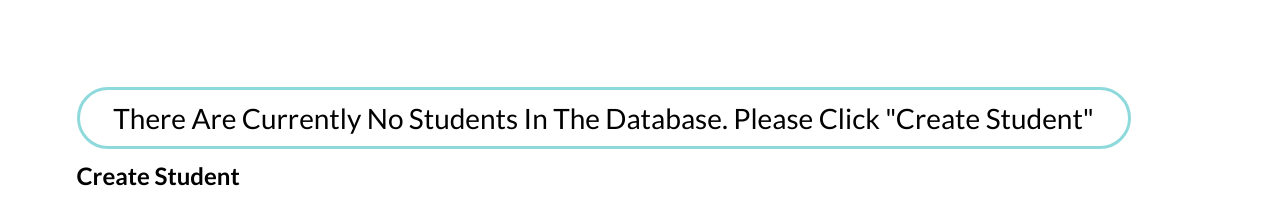
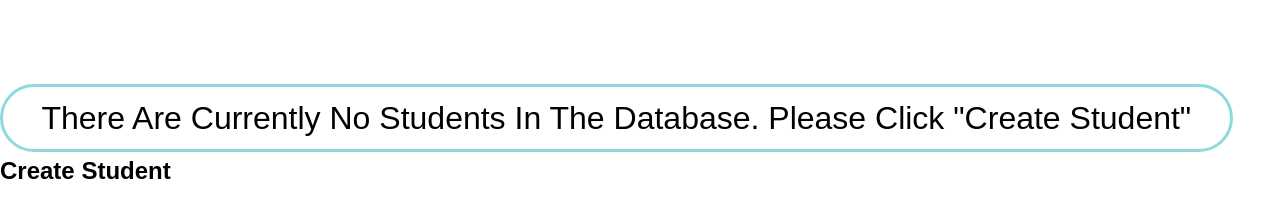
Before and after one commit to theRealSheng/students_react_express, a React app: page client/public/index.html in a window 1280 px wide. Built offline with nearby package versions, Linux system fonts and the light colour scheme; files whose address does not match are found by name.

Commit message:
remove semantic CND bootstrap

```diff
--- a/client/public/index.html
+++ b/client/public/index.html
@@ -5,7 +5,6 @@
     <link rel="shortcut icon" href="%PUBLIC_URL%/favicon.ico">
     <meta name="viewport" content="width=device-width, initial-scale=1, shrink-to-fit=no">
     <meta name="theme-color" content="#000000">
-    <link rel="stylesheet" href="https://cdnjs.cloudflare.com/ajax/libs/semantic-ui/2.4.1/semantic.min.css">
     <!--
       manifest.json provides metadata used when your web app is added to the
       homescreen on Android. See https://developers.google.com/web/fundamentals/web-app-manifest/
```
